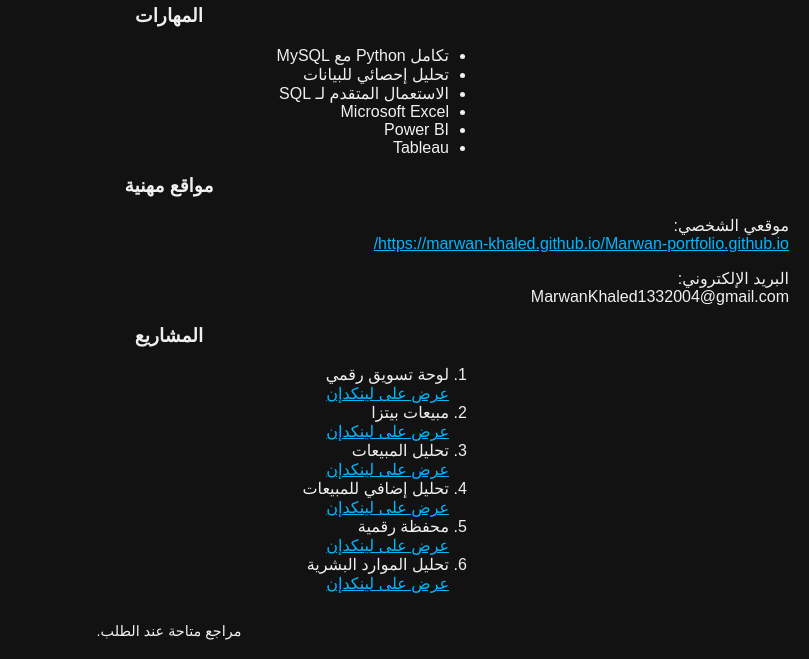
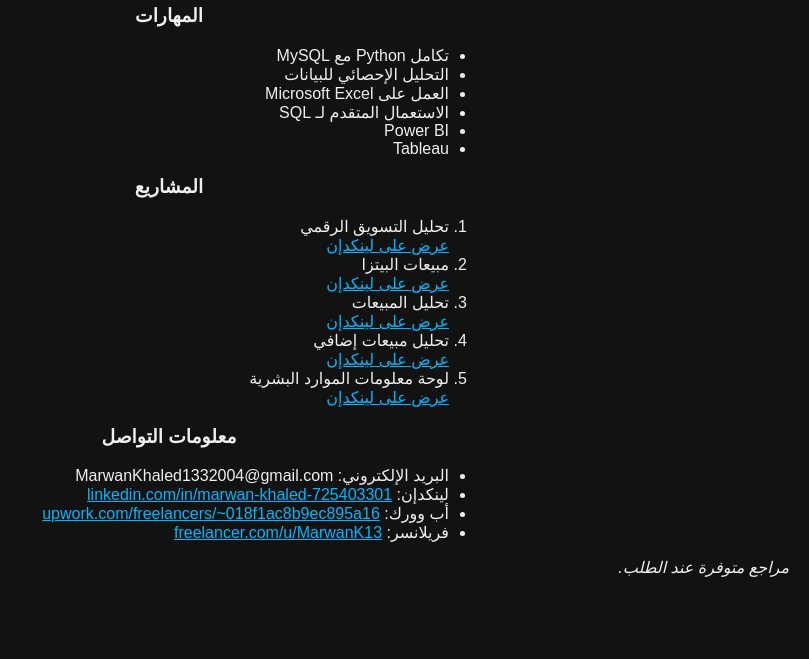
Before and after one commit to Marwan-Khaled13/Marwan-Khaled.github.io, a plain HTML site: page index-ar.html in a window 1280 px wide. Shown: the part 163-822 px from the top of the page, without its empty margins (471-1280 px from the left). After the commit the page ends 800 px from the top, so only its background shows below. Drawn offline with Linux system fonts and the light colour scheme.

Commit message:
Update index-ar.html

```diff
--- a/index-ar.html
+++ b/index-ar.html
@@ -2,14 +2,14 @@
 <html lang="ar" dir="rtl">
 <head>
   <meta charset="UTF-8" />
-  <meta name="viewport" content="width=device-width, initial-scale=1.0"/>
-  <title>مروان خالد - محلل بيانات</title>
+  <meta name="viewport" content="width=device-width, initial-scale=1" />
+  <title>مروان خالد | معرض الأعمال</title>
   <link rel="stylesheet" href="style.css" />
 </head>
 <body>
   <nav class="lang-switch">
-    <a href="index.html">English</a>
-    <a href="index-ar.html">العربية</a>
+    <a href="index.html">English</a> |
+    <a href="index-ar.html">العربية</a> |
     <a href="index-fr.html">Français</a>
   </nav>
 
@@ -22,50 +22,49 @@
     <h3>المهارات</h3>
     <ul>
       <li>تكامل Python مع MySQL</li>
-      <li>تحليل إحصائي للبيانات</li>
+      <li>التحليل الإحصائي للبيانات</li>
+      <li>العمل على Microsoft Excel</li>
       <li>الاستعمال المتقدم لـ SQL</li>
-      <li>Microsoft Excel</li>
       <li>Power BI</li>
       <li>Tableau</li>
     </ul>
   </section>
 
   <section>
-    <h3>مواقع مهنية</h3>
-    <p>موقعي الشخصي:<br>
-      <a href="https://marwan-khaled.github.io/Marwan-portfolio.github.io/">https://marwan-khaled.github.io/Marwan-portfolio.github.io/</a>
-    </p>
-    <p>البريد الإلكتروني:<br>
-      MarwanKhaled1332004@gmail.com
-    </p>
-  </section>
-
-  <section>
     <h3>المشاريع</h3>
     <ol>
-      <li>لوحة تسويق رقمي<br>
-        <a href="https://www.linkedin.com/posts/marwan-khaled-725403301_exceldashboard-dataanalysis-salesinsights-activity-7338336102384091137-xT6T">عرض على لينكدإن</a>
+      <li>
+        تحليل التسويق الرقمي
+        <br /><a href="https://www.linkedin.com/posts/marwan-khaled-725403301_excel-dataanalytics-digitalwallet-activity-7351572246827540480-oFUw" target="_blank" rel="noopener noreferrer">عرض على لينكدإن</a>
       </li>
-      <li>مبيعات بيتزا<br>
-        <a href="https://www.linkedin.com/posts/marwan-khaled-725403301_exceldashboard-dataanalysis-salesinsights-activity-7338336102384091137-xT6T">عرض على لينكدإن</a>
+      <li>
+        مبيعات البيتزا
+        <br /><a href="https://www.linkedin.com/posts/marwan-khaled-725403301_exceldashboard-dataanalysis-salesinsights-activity-7338336102384091137-xT6T" target="_blank" rel="noopener noreferrer">عرض على لينكدإن</a>
       </li>
-      <li>تحليل المبيعات<br>
-        <a href="https://www.linkedin.com/posts/marwan-khaled-725403301_excel-dataanalytics-salesdashboard-activity-7341928996273614851-UO_b">عرض على لينكدإن</a>
+      <li>
+        تحليل المبيعات
+        <br /><a href="https://www.linkedin.com/posts/marwan-khaled-725403301_excel-dataanalytics-salesdashboard-activity-7341928996273614851-UO_b" target="_blank" rel="noopener noreferrer">عرض على لينكدإن</a>
       </li>
-      <li>تحليل إضافي للمبيعات<br>
-        <a href="https://www.linkedin.com/posts/marwan-khaled-725403301_excel-dataanalytics-salesdashboard-activity-7342948194588258306-VNQQ">عرض على لينكدإن</a>
+      <li>
+        تحليل مبيعات إضافي
+        <br /><a href="https://www.linkedin.com/posts/marwan-khaled-725403301_excel-dataanalytics-salesdashboard-activity-7342948194588258306-VNQQ" target="_blank" rel="noopener noreferrer">عرض على لينكدإن</a>
       </li>
-      <li>محفظة رقمية<br>
-        <a href="https://www.linkedin.com/posts/marwan-khaled-725403301_excel-dataanalytics-digitalwallet-activity-7351572246827540480-oFUw">عرض على لينكدإن</a>
-      </li>
-      <li>تحليل الموارد البشرية<br>
-        <a href="https://www.linkedin.com/posts/marwan-khaled-725403301_excel-dataanalytics-hrdashboard-activity-7341831496862711808-VxUW">عرض على لينكدإن</a>
+      <li>
+        لوحة معلومات الموارد البشرية
+        <br /><a href="https://www.linkedin.com/posts/marwan-khaled-725403301_excel-dataanalytics-hrdashboard-activity-7341831496862711808-VxUW" target="_blank" rel="noopener noreferrer">عرض على لينكدإن</a>
       </li>
     </ol>
   </section>
 
-  <footer>
-    <p>مراجع متاحة عند الطلب.</p>
-  </footer>
+  <section>
+    <h3>معلومات التواصل</h3>
+    <ul>
+      <li>البريد الإلكتروني: MarwanKhaled1332004@gmail.com</li>
+      <li>لينكدإن: <a href="https://linkedin.com/in/marwan-khaled-725403301" target="_blank" rel="noopener noreferrer">linkedin.com/in/marwan-khaled-725403301</a></li>
+      <li>أب وورك: <a href="https://www.upwork.com/freelancers/~018f1ac8b9ec895a16" target="_blank" rel="noopener noreferrer">upwork.com/freelancers/~018f1ac8b9ec895a16</a></li>
+      <li>فريلانسر: <a href="https://freelancer.com/u/MarwanK13" target="_blank" rel="noopener noreferrer">freelancer.com/u/MarwanK13</a></li>
+    </ul>
+    <p><em>مراجع متوفرة عند الطلب.</em></p>
+  </section>
 </body>
 </html>
```
